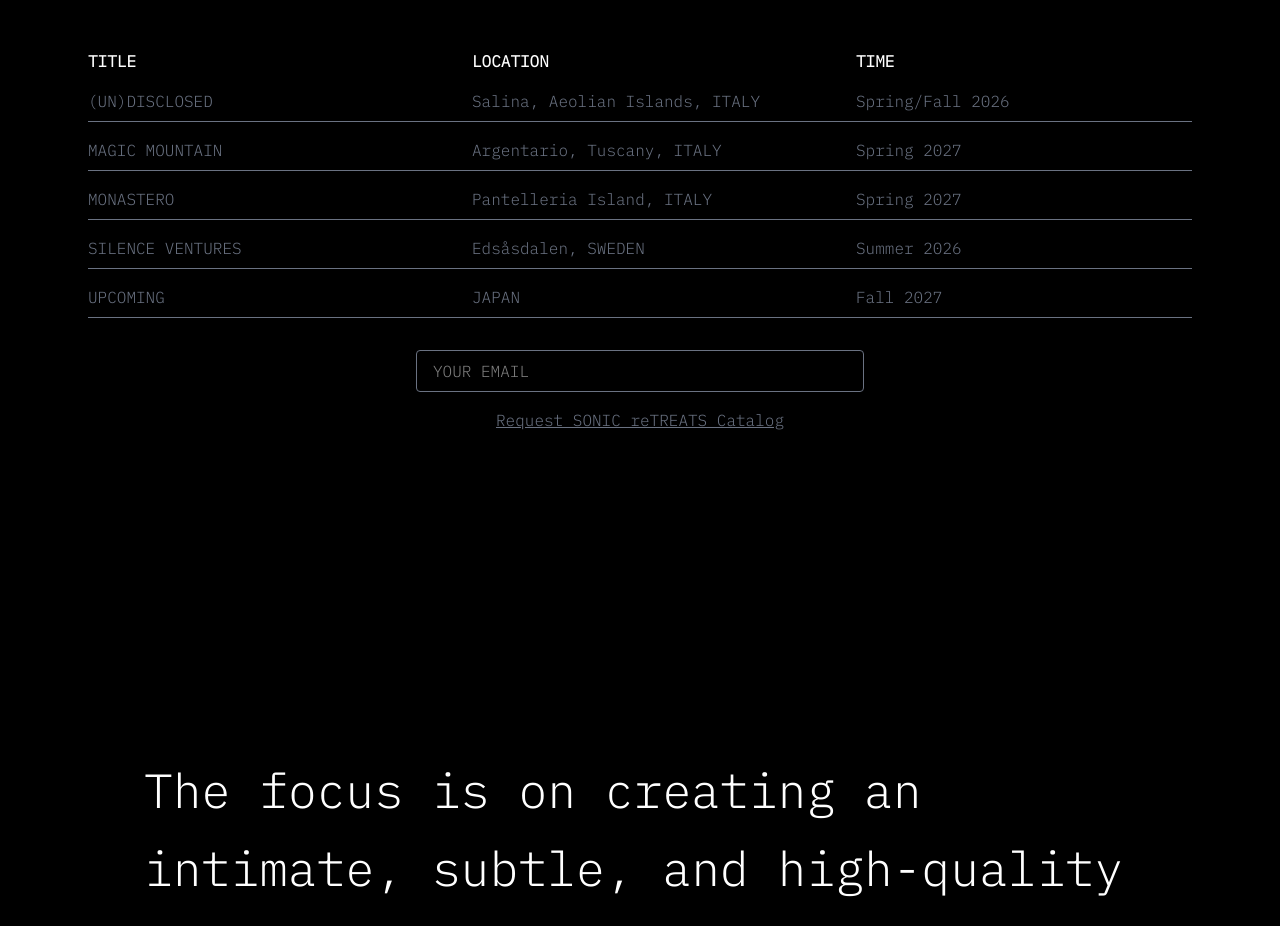
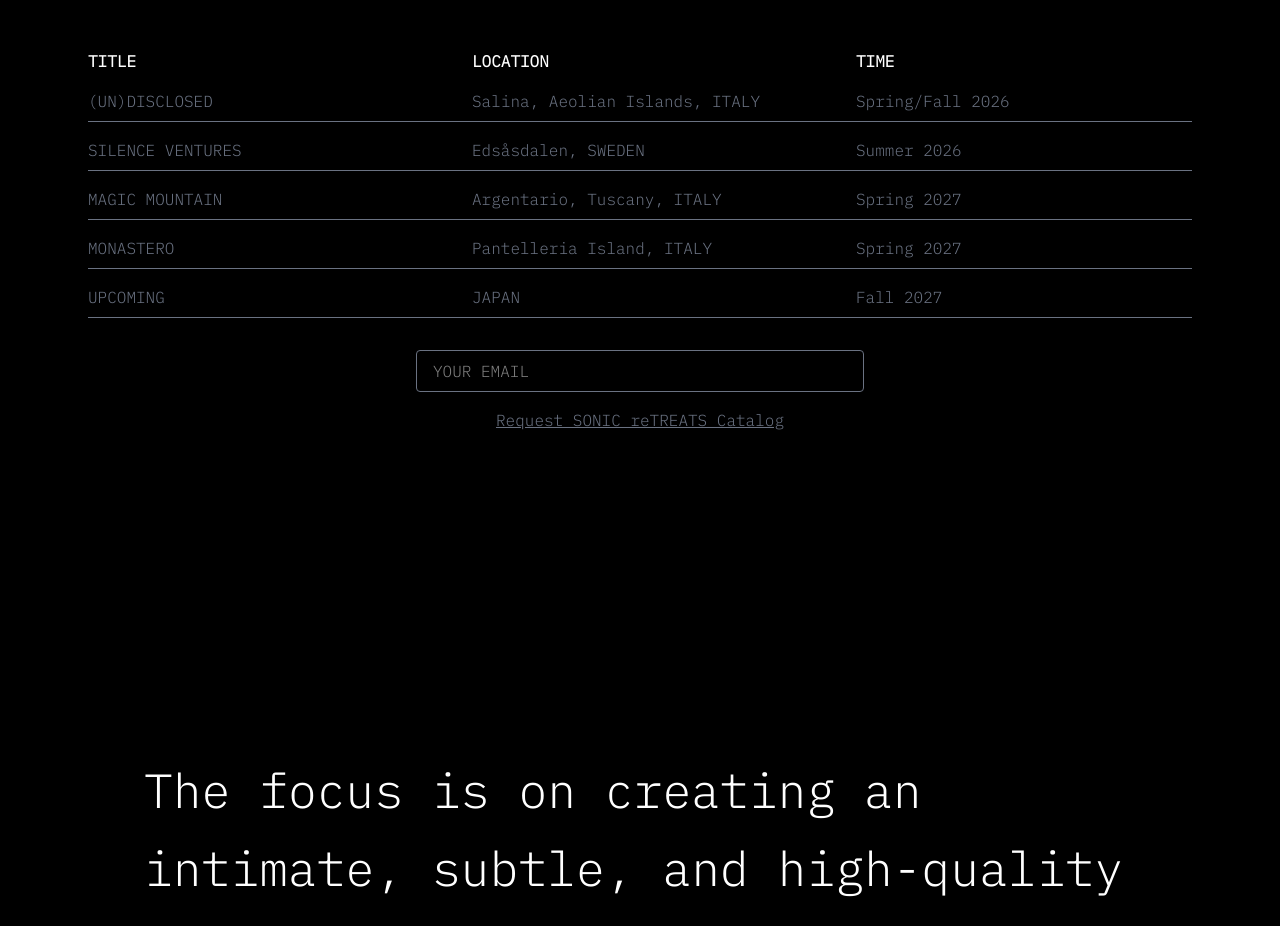
Before and after one commit to Non-territorial/sonic_retreats, a Next.js app: page / in a window 1280 px wide. Shown: the part 4160-5086 px from the top of the page. Built offline with nearby package versions, Linux system fonts and the light colour scheme; no server answers.

Commit message:
order shifted

```diff
--- a/src/app/page.tsx
+++ b/src/app/page.tsx
@@ -23,6 +23,12 @@
       playbackId: "wfF7RDwo3YXBUYhY178nsOLa01r9iZgsRLA029MaReZeY", // Replace with actual playback ID
     },
     {
+      title: "SILENCE VENTURES",
+      location: "Edsåsdalen, SWEDEN",
+      time: "Summer 2026",
+      playbackId: "yjz87DkI00uYCuCpRlgUIN01JQeWPh5sPM3Q6WhpSzy2s", // Replace with actual playback ID
+    },
+     {
       title: "MAGIC MOUNTAIN",
       location: "Argentario, Tuscany, ITALY",
       time: "Spring 2027",
@@ -33,12 +39,6 @@
       location: "Pantelleria Island, ITALY",
       time: "Spring 2027",
       playbackId: "uSs6IpKwYW3xl881vP8xHxo7osGbKRAWJPamLPDCkhQ", // Replace with actual playback ID
-    },
-    {
-      title: "SILENCE VENTURES",
-      location: "Edsåsdalen, SWEDEN",
-      time: "Summer 2026",
-      playbackId: "yjz87DkI00uYCuCpRlgUIN01JQeWPh5sPM3Q6WhpSzy2s", // Replace with actual playback ID
     },
     {
       title: "UPCOMING",
```
